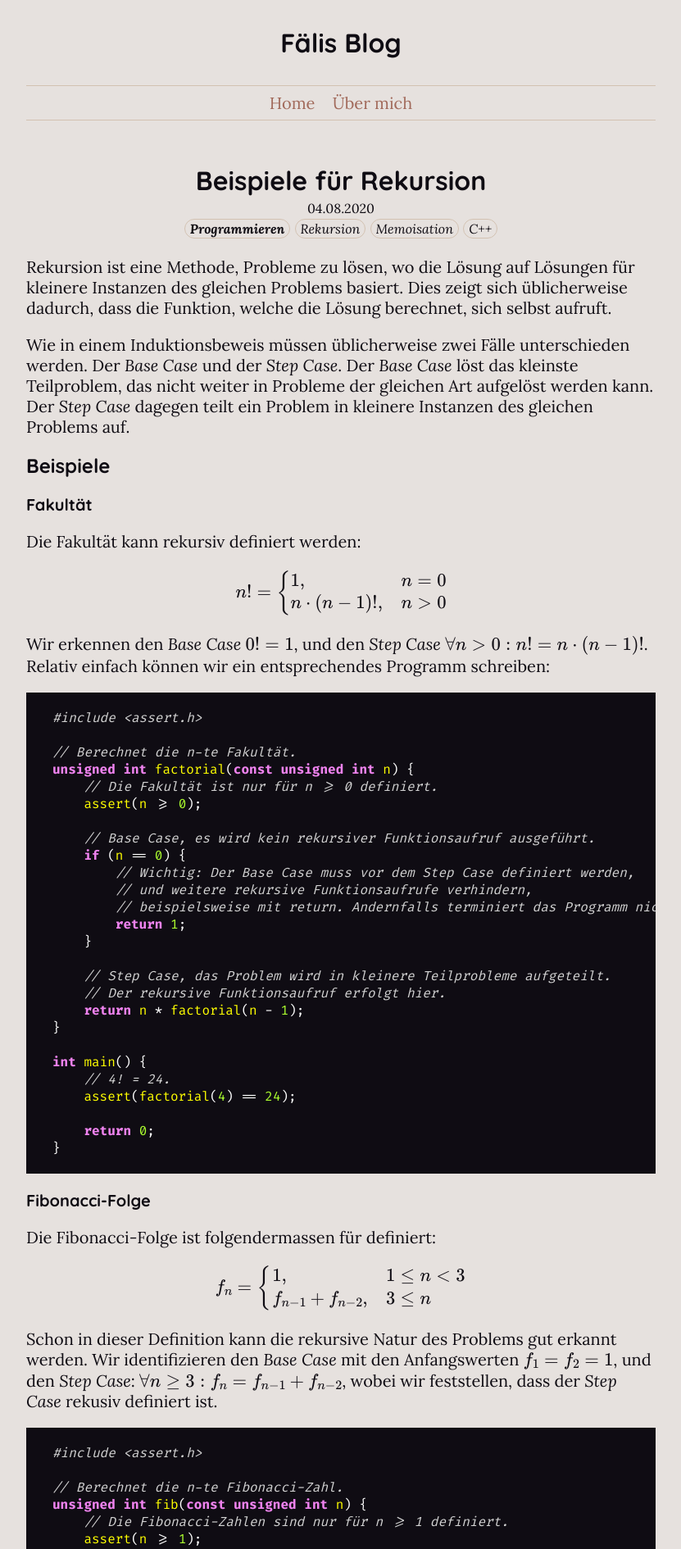
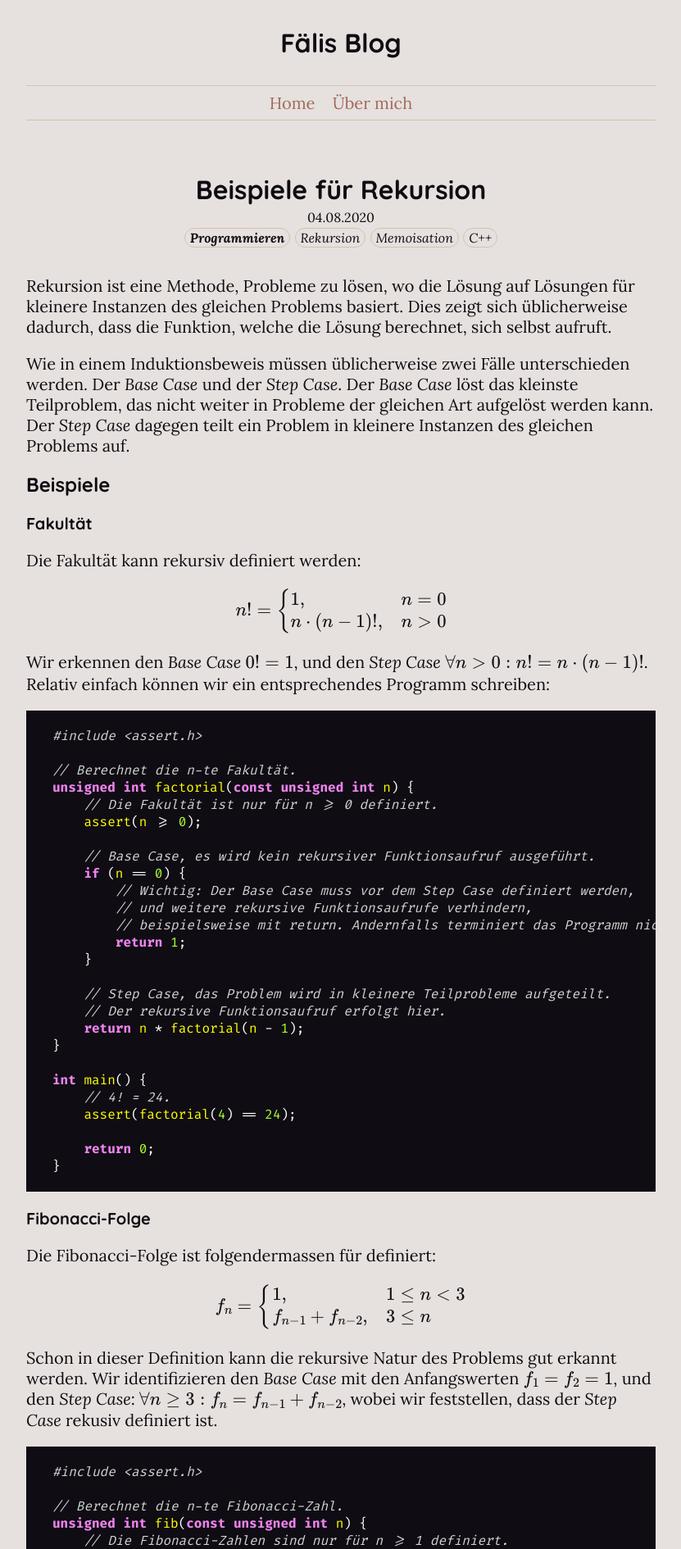
Before and after one commit to fabianboesiger/fabianboesiger.github.io, a Jekyll site: the page built from _posts/2020-08-04-examples-of-recursion.md, in a window 1280 px wide. Shown: the top 1890 px of the page at 82% size, without its empty margins (224-1055 px from the left). Built offline with Jekyll 4.4.1, drawn with Linux system fonts in a browser that asks for light colours; formulas are drawn with MathJax 3.

Commit message:
Update article.css

```diff
--- a/public/styles/article.css
+++ b/public/styles/article.css
@@ -1,5 +1,7 @@
-h1 {
+.heading {
     text-align: center;
+    margin-top: 32px;
+    margin-bottom: 32px;
 }
 
 img {
```
